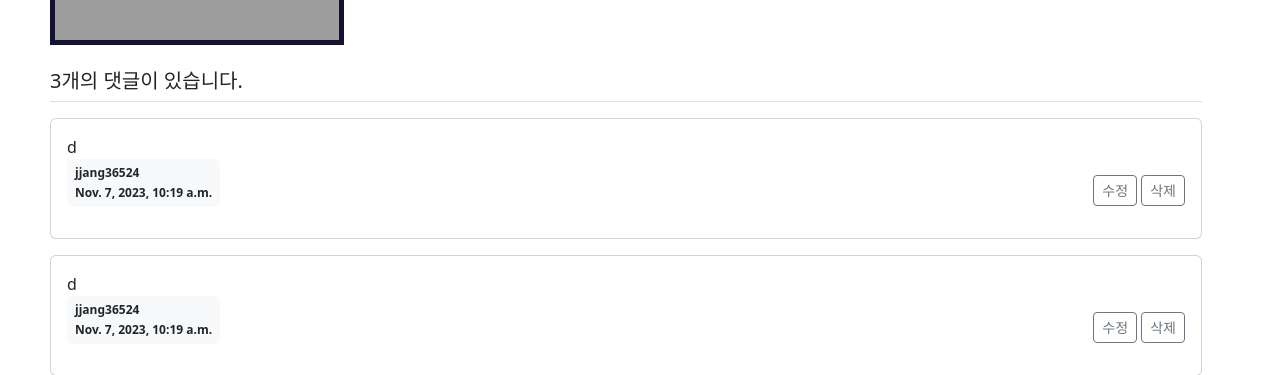
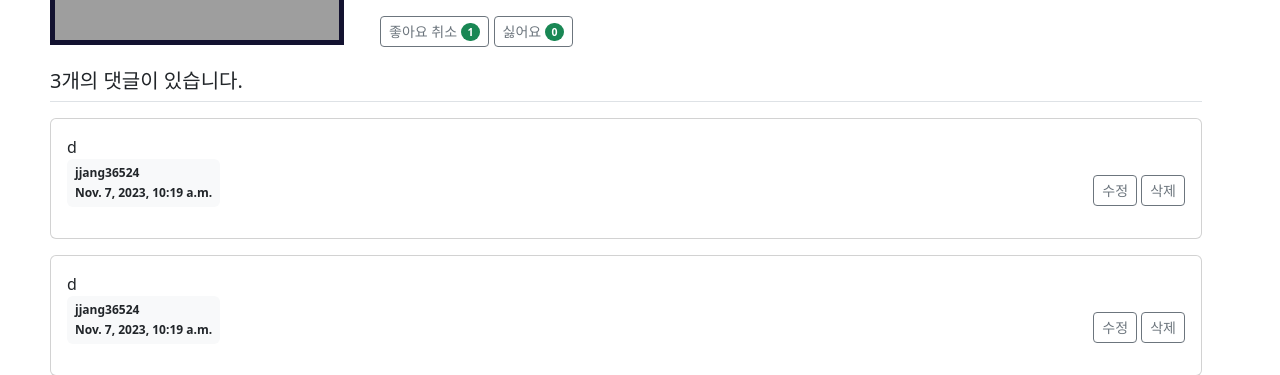
Before and after one commit to jjang36524/doobo, a Django app: page /dooboard/1 in a window 1280 px wide; the page is wider, and only the part inside the window is pictured. Shown: the part 369-744 px from the top of that part. Run offline with Django 4.2, Linux system fonts and the light colour scheme; a user stored in the database is signed in; data comes from the database, SQL or seed files in the repository; both versions use the stored data as it was after the commit; some libraries are stand-ins or nearby versions; grey boxes are pictures that could not be loaded.

Commit message:
added voting

```diff
--- a/dooboard/models.py
+++ b/dooboard/models.py
@@ -2,7 +2,7 @@ from django.db import models
 from django.contrib.auth.models import User
 # Create your models here.
 class Player(models.Model):
-    author = models.ForeignKey(User, on_delete=models.CASCADE)
+    author = models.ForeignKey(User, on_delete=models.CASCADE,related_name='author_player')
     no=models.IntegerField()
     name=models.CharField(max_length=20)
     position=models.CharField(max_length=20)
@@ -14,6 +14,8 @@ class Player(models.Model):
     games=models.IntegerField()
     curgames=models.IntegerField()
     image=models.CharField(max_length=200,null=True)
+    voteru = models.ManyToManyField(User,related_name='voteru_question')
+    voterd = models.ManyToManyField(User,related_name='voterd_question')
     def altpay(self):
         return self.pay/10000
 class PitcherData(models.Model):
@@ -55,8 +57,10 @@ class BatterDataLS(models.Model):
     homerun=models.IntegerField()
     BOB=models.IntegerField()
 class Reply(models.Model):
-    author = models.ForeignKey(User, on_delete=models.CASCADE)
+    author = models.ForeignKey(User, on_delete=models.CASCADE,related_name='author_reply')
     player=models.ForeignKey(Player,on_delete=models.CASCADE)
     content = models.TextField()
     create_date = models.DateTimeField()
     modify_date=models.DateTimeField(null=True)
+    voteru = models.ManyToManyField(User,related_name='voteru_reply')
+    voterd = models.ManyToManyField(User,related_name='voterd_reply')
--- a/dooboard/urls.py
+++ b/dooboard/urls.py
@@ -23,5 +23,7 @@ urlpatterns = [
     path('<int:player_id>',views.detail,name='detail'),
     path('reply/create/<int:player_id>/', views.reply_create, name='reply_create'),
     path('reply/modify/<int:reply_id>/', views.reply_modify, name='reply_modify'),
-     path('reply/delete/<int:reply_id>/', views.reply_delete, name='reply_delete'),
+    path('reply/delete/<int:reply_id>/', views.reply_delete, name='reply_delete'),
+    path('player/voteu/<int:player_id>/',views.player_voteu, name='player_voteu'),
+    path('player/voted/<int:player_id>/',views.player_voted, name='player_voted'),
 ]
--- a/dooboard/views.py
+++ b/dooboard/views.py
@@ -56,3 +56,29 @@ def reply_delete(request, reply_id):
     else:
         reply.delete()
     return redirect('doobo:detail', player_id=reply.player.id)
+@login_required(login_url='common:login')
+def player_voteu(request, player_id):
+    player = get_object_or_404(Player, pk=player_id)
+    v=player.voteru.all()
+    isin=0
+    for i in v:
+        if i.id==request.user.id:
+            isin=1
+    if isin:
+        player.voteru.remove(request.user)
+    else:
+        player.voteru.add(request.user)
+    return redirect('doobo:detail', player_id=player.id)
+@login_required(login_url='common:login')
+def player_voted(request, player_id):
+    player = get_object_or_404(Player, pk=player_id)
+    v=player.voterd.all()
+    isin=0
+    for i in v:
+        if i.id==request.user.id:
+            isin=1
+    if isin:
+        player.voterd.remove(request.user)
+    else:
+        player.voterd.add(request.user)
+    return redirect('doobo:detail', player_id=player.id)
--- a/templates/base.html
+++ b/templates/base.html
@@ -56,6 +56,12 @@ Array.from(delete_elements).forEach(function(element) {
         };
     });
 });
+const recommend_elements = document.getElementsByClassName("recommend");
+Array.from(recommend_elements).forEach(function(element) {
+    element.addEventListener('click', function() {
+        location.href = this.dataset.uri;
+    });
+});
 </script>
 {% endblock %}
 <!-- 기본 템플릿 안에 삽입될 내용 End -->
--- a/templates/common/login.html
+++ b/templates/common/login.html
@@ -1,6 +1,6 @@
 {% extends "base.html" %}
 {% block content %}
-<div class="container my-3">
+<div class="container my-3" style="margin-top: 100px!important; margin: 50px;">
     <form method="post" action="{% url 'common:login' %}">
         {% csrf_token %}
         <input type="hidden" name="next" value="{{ next }}">  <!-- 로그인 성공후 이동되는 URL -->
--- a/templates/dooboard/detail.html
+++ b/templates/dooboard/detail.html
@@ -168,7 +168,24 @@
         </tbody>
     </table>
     {% endif %}
+    <a href="javascript:void(0)" data-uri="{% url 'doobo:player_voteu' player.id  %}"
+               class="recommend btn btn-sm btn-outline-secondary"> 좋아요  {% for i in player.voteru.all%}
+               {%if i.id == user.id %}
+               취소
+               {%endif%}
+               {%endfor%}
+                <span class="badge rounded-pill bg-success">{{player.voteru.count}}</span>
+            </a>
+<a href="javascript:void(0)" data-uri="{% url 'doobo:player_voted' player.id  %}"
+            class="recommend btn btn-sm btn-outline-secondary">싫어요 {% for i in player.voterd.all%}
+            {%if i.id == user.id %}
+            취소
+            {%endif%}
+            {%endfor%}
+             <span class="badge rounded-pill bg-success">{{player.voterd.count}}</span>
+         </a>
 </div>
+
 <h5 class="border-bottom my-3 py-2">{{player.reply_set.count}}개의 댓글이 있습니다.</h5>
     {% for answer in player.reply_set.all %}
     <div class="card my-3">
```
Also changed, not shown: db.sqlite3, dooboard/migrations/0011_player_voterd_player_voteru_reply_voterd_and_more.py (added).
